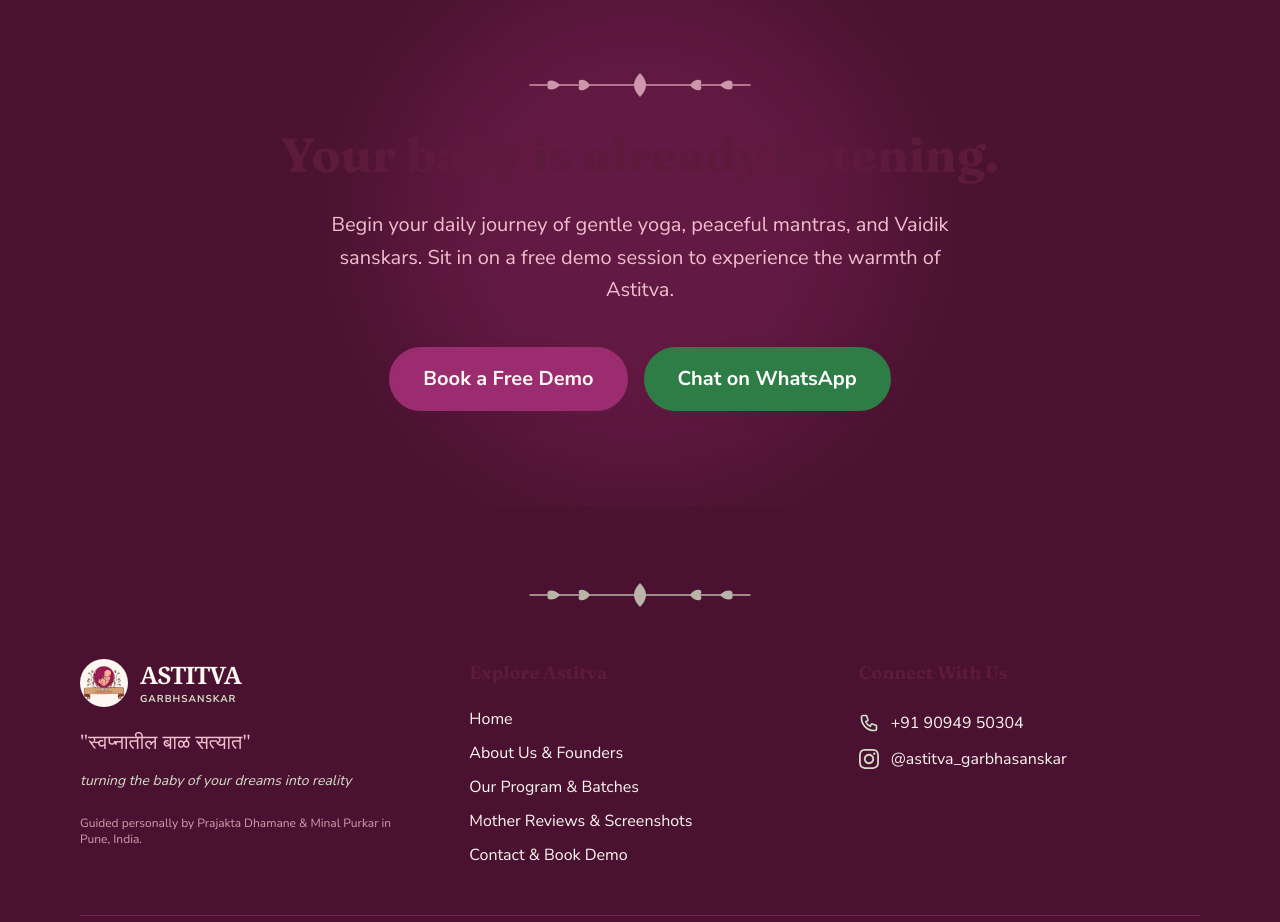
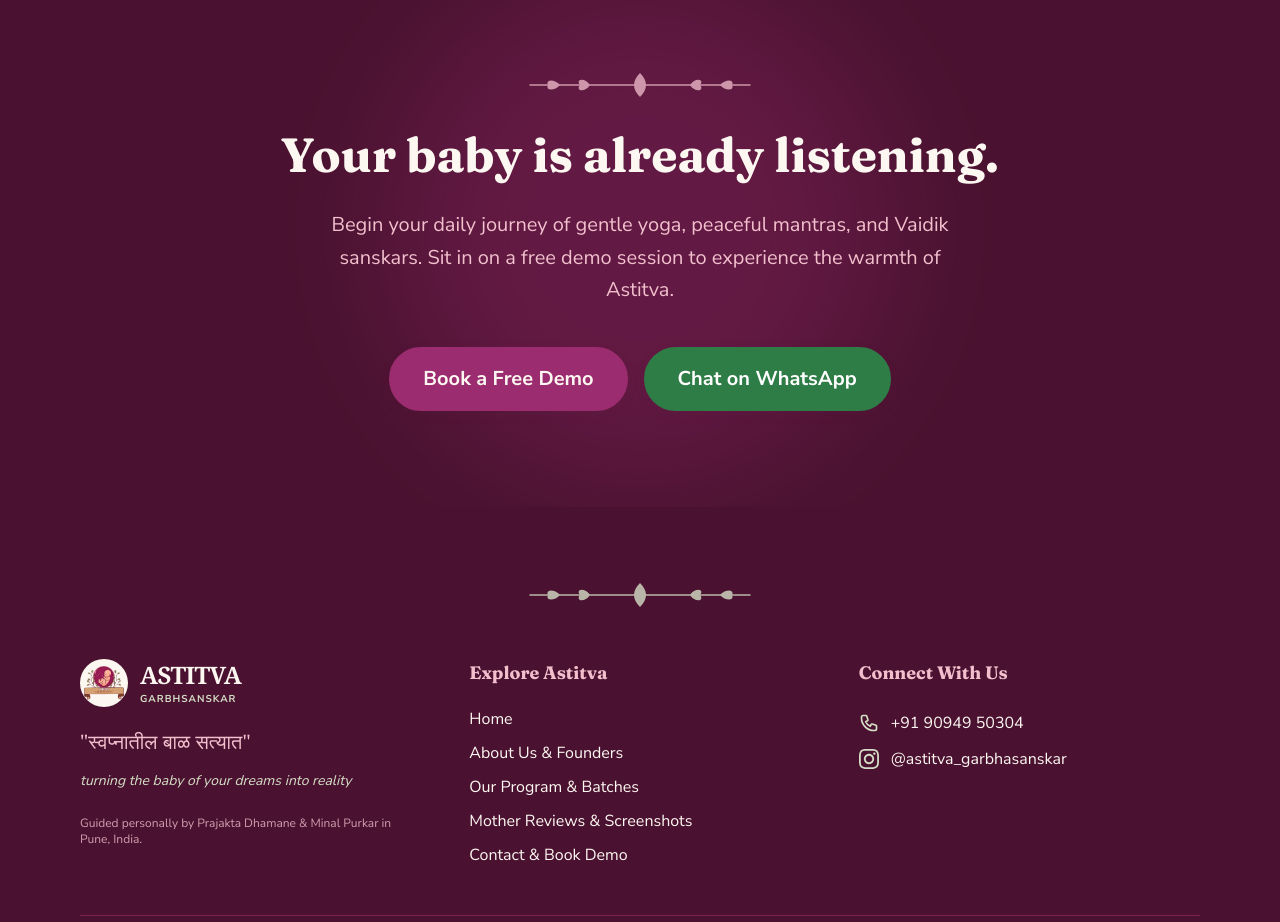
Before and after one commit to pranshu-pahade/astitva-garbhsanskar, a Next.js app: page / in a window 1280 px wide. Shown: the part 6520-7442 px from the top of the page. Built offline with nearby package versions, Linux system fonts and the light colour scheme; no server answers; the database is empty.

Commit message:
Fix dark heading text color inheritance on dark sections

```diff
--- a/src/app/globals.css
+++ b/src/app/globals.css
@@ -56,7 +56,6 @@
 
 h1, h2, h3, h4, h5, h6 {
   font-family: var(--font-heading);
-  color: #5E1A3D;
 }
 
 /* Warm tinted shadows */
```
